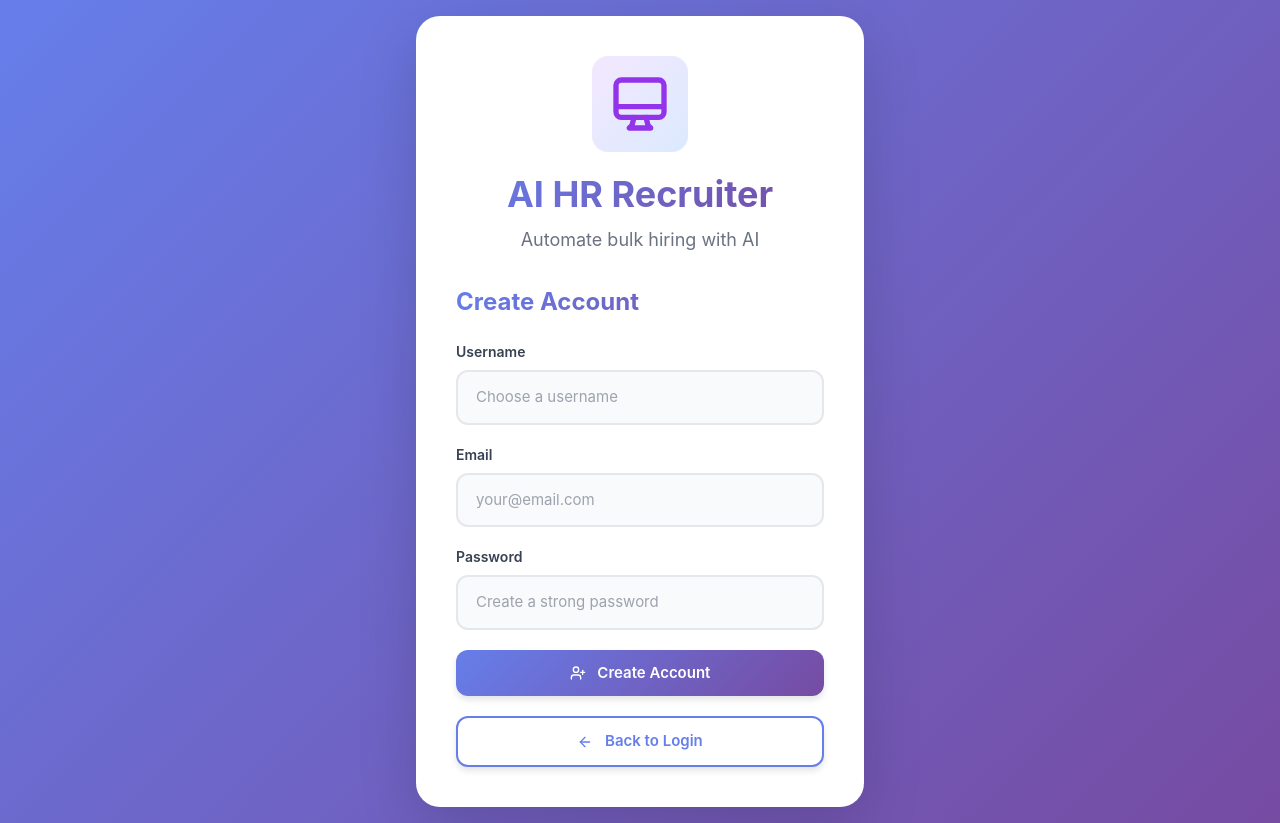
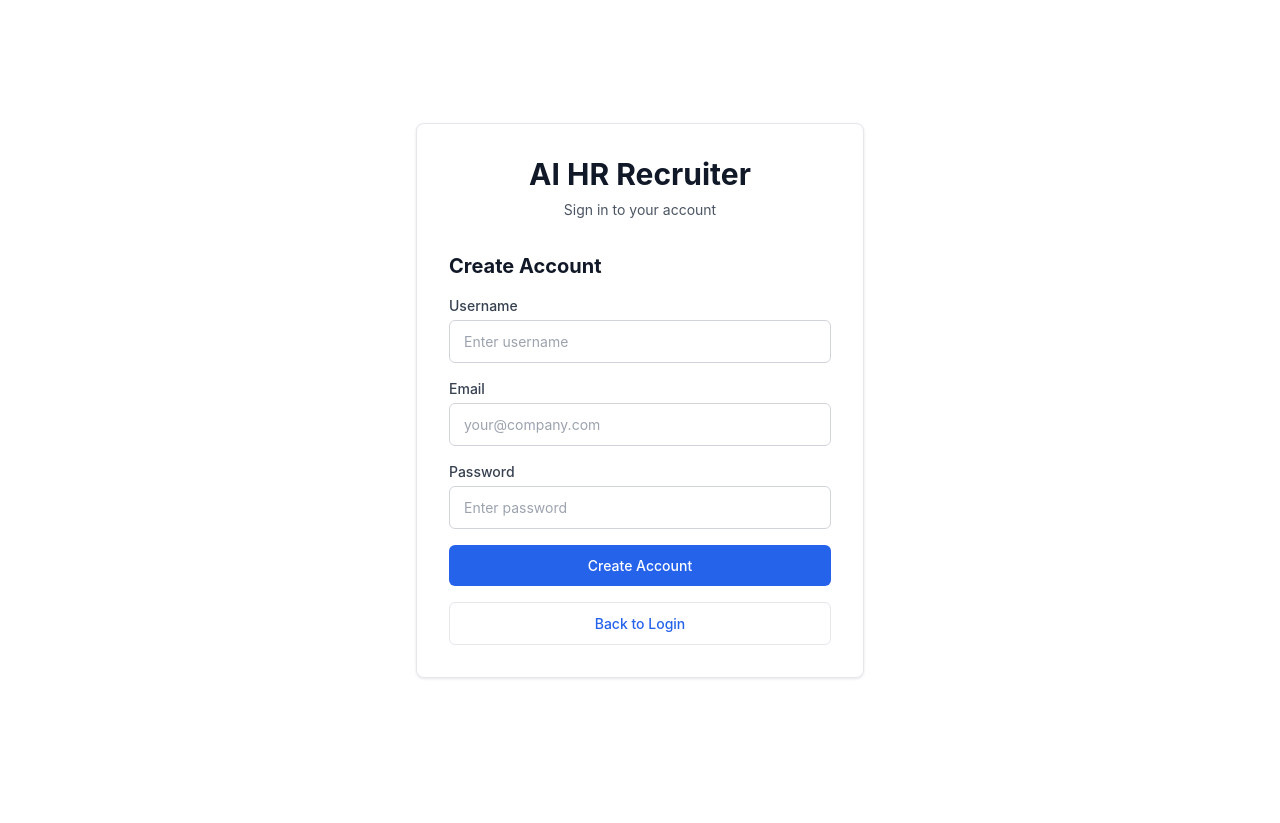
Before and after one commit to manavmate53-jpg/ai-hr-recruiter, a plain HTML site: page index.html in a window 1280 px wide. Both pictures are taken after typing "Sample", "Sample123" into the empty fields and a click on the button "Create Account". After the commit the page ends 800 px from the top, so only its background shows below. Drawn offline with nearby package versions, Linux system fonts and the light colour scheme.

Commit message:
Corporate B2B SaaS redesign: clean blue theme, minimal design, professional styling

```diff
--- a/index.html
+++ b/index.html
@@ -14,85 +14,67 @@
     <style>
         * { margin: 0; padding: 0; box-sizing: border-box; }
         body {
-            font-family: 'Inter', -apple-system, BlinkMacSystemFont, 'Segoe UI', sans-serif;
-            background: linear-gradient(135deg, #667eea 0%, #764ba2 100%);
+            font-family: -apple-system, BlinkMacSystemFont, 'Segoe UI', 'Roboto', sans-serif;
+            background: #f8f9fa;
             min-height: 100vh;
         }
         .btn {
-            padding: 12px 24px;
-            border-radius: 12px;
-            font-weight: 600;
-            transition: all 0.3s ease;
+            padding: 10px 20px;
+            border-radius: 6px;
+            font-weight: 500;
+            transition: all 0.2s ease;
             border: none;
             cursor: pointer;
-            font-size: 15px;
-            box-shadow: 0 4px 6px rgba(0,0,0,0.1);
+            font-size: 14px;
         }
         .btn-primary {
-            background: linear-gradient(135deg, #667eea 0%, #764ba2 100%);
+            background: #2563eb;
             color: white;
         }
         .btn-primary:hover {
-            transform: translateY(-2px);
-            box-shadow: 0 6px 12px rgba(102, 126, 234, 0.4);
+            background: #1d4ed8;
         }
         .btn-secondary {
             background: white;
-            color: #667eea;
-            border: 2px solid #667eea;
+            color: #2563eb;
+            border: 1px solid #e5e7eb;
         }
         .btn-secondary:hover {
-            background: #f7f7ff;
-            transform: translateY(-1px);
+            background: #f9fafb;
         }
         .card {
             background: white;
-            border-radius: 24px;
-            box-shadow: 0 20px 60px rgba(0,0,0,0.15);
-            padding: 40px;
-            backdrop-filter: blur(10px);
+            border-radius: 8px;
+            box-shadow: 0 1px 3px rgba(0,0,0,0.1);
+            padding: 32px;
         }
         .input {
             width: 100%;
-            padding: 14px 18px;
-            border: 2px solid #e5e7eb;
-            border-radius: 12px;
-            font-size: 15px;
-            transition: all 0.3s ease;
-            background: #f9fafb;
+            padding: 10px 14px;
+            border: 1px solid #d1d5db;
+            border-radius: 6px;
+            font-size: 14px;
+            transition: all 0.2s ease;
+            background: white;
         }
         .input:focus {
             outline: none;
-            border-color: #667eea;
-            background: white;
-            box-shadow: 0 0 0 4px rgba(102, 126, 234, 0.1);
+            border-color: #2563eb;
+            box-shadow: 0 0 0 3px rgba(37, 99, 235, 0.1);
         }
         .tab {
-            padding: 14px 24px;
+            padding: 12px 20px;
             cursor: pointer;
-            transition: all 0.3s ease;
-            border-radius: 12px 12px 0 0;
+            transition: all 0.2s ease;
             font-weight: 500;
+            color: #6b7280;
         }
         .tab:hover {
-            background: rgba(102, 126, 234, 0.05);
+            color: #2563eb;
         }
         .tab.active {
-            background: white;
-            color: #667eea;
-            font-weight: 600;
-            border-bottom: 3px solid #667eea;
-        }
-        .gradient-text {
-            background: linear-gradient(135deg, #667eea 0%, #764ba2 100%);
-            -webkit-background-clip: text;
-            -webkit-text-fill-color: transparent;
-            background-clip: text;
-        }
-        .glass-card {
-            background: rgba(255, 255, 255, 0.95);
-            backdrop-filter: blur(20px);
-            border: 1px solid rgba(255, 255, 255, 0.3);
+            color: #2563eb;
+            border-bottom: 2px solid #2563eb;
         }
     </style>
 </head>
@@ -265,97 +247,65 @@
 
         function LoginScreen() {
             return `
-                <div class="min-h-screen flex items-center justify-center p-4">
-                    <div class="card max-w-md w-full">
+                <div class="min-h-screen flex items-center justify-center p-4" style="background: white;">
+                    <div class="card max-w-md w-full" style="box-shadow: 0 1px 3px rgba(0,0,0,0.1); border: 1px solid #e5e7eb;">
                         <div class="text-center mb-8">
-                            <div class="inline-block p-4 bg-gradient-to-br from-purple-100 to-blue-100 rounded-2xl mb-4">
-                                <svg class="w-16 h-16" fill="none" stroke="currentColor" viewBox="0 0 24 24">
-                                    <path stroke-linecap="round" stroke-linejoin="round" stroke-width="2" d="M9.75 17L9 20l-1 1h8l-1-1-.75-3M3 13h18M5 17h14a2 2 0 002-2V5a2 2 0 00-2-2H5a2 2 0 00-2 2v10a2 2 0 002 2z" class="text-purple-600"></path>
-                                </svg>
-                            </div>
-                            <h1 class="text-4xl font-bold gradient-text mb-3">AI HR Recruiter</h1>
-                            <p class="text-gray-500 text-lg">Automate bulk hiring with AI</p>
+                            <h1 class="text-3xl font-bold text-gray-900 mb-2">AI HR Recruiter</h1>
+                            <p class="text-gray-600 text-sm">Sign in to your account</p>
                         </div>
 
                         ${state.showCreateAccount ? `
-                            <form onsubmit="handleCreateAccount(event)" class="space-y-5">
-                                <h2 class="text-2xl font-bold gradient-text mb-6">Create Account</h2>
+                            <form onsubmit="handleCreateAccount(event)" class="space-y-4">
+                                <h2 class="text-xl font-bold text-gray-900 mb-4">Create Account</h2>
                                 <div>
-                                    <label class="block text-sm font-semibold text-gray-700 mb-2">Username</label>
-                                    <input type="text" id="new-username" class="input" placeholder="Choose a username" required>
+                                    <label class="block text-sm font-medium text-gray-700 mb-1">Username</label>
+                                    <input type="text" id="new-username" class="input" placeholder="Enter username" required>
                                 </div>
                                 <div>
-                                    <label class="block text-sm font-semibold text-gray-700 mb-2">Email</label>
-                                    <input type="email" id="new-email" class="input" placeholder="your@email.com" required>
+                                    <label class="block text-sm font-medium text-gray-700 mb-1">Email</label>
+                                    <input type="email" id="new-email" class="input" placeholder="your@company.com" required>
                                 </div>
                                 <div>
-                                    <label class="block text-sm font-semibold text-gray-700 mb-2">Password</label>
-                                    <input type="password" id="new-password" class="input" placeholder="Create a strong password" required>
+                                    <label class="block text-sm font-medium text-gray-700 mb-1">Password</label>
+                                    <input type="password" id="new-password" class="input" placeholder="Enter password" required>
                                 </div>
-                                <button type="submit" class="btn btn-primary w-full mt-6">
-                                    <i data-lucide="user-plus" class="w-4 h-4 inline mr-2"></i>
-                                    Create Account
-                                </button>
-                                <button type="button" onclick="state.showCreateAccount = false; render()" class="btn btn-secondary w-full">
-                                    <i data-lucide="arrow-left" class="w-4 h-4 inline mr-2"></i>
-                                    Back to Login
-                                </button>
+                                <button type="submit" class="btn btn-primary w-full mt-4">Create Account</button>
+                                <button type="button" onclick="state.showCreateAccount = false; render()" class="btn btn-secondary w-full">Back to Login</button>
                             </form>
                         ` : state.showForgotPassword ? `
-                            <form onsubmit="handleForgotPassword(event)" class="space-y-5">
-                                <h2 class="text-2xl font-bold gradient-text mb-6">Reset Password</h2>
+                            <form onsubmit="handleForgotPassword(event)" class="space-y-4">
+                                <h2 class="text-xl font-bold text-gray-900 mb-4">Reset Password</h2>
                                 <div>
-                                    <label class="block text-sm font-semibold text-gray-700 mb-2">Email Address</label>
-                                    <input type="email" id="reset-email" class="input" placeholder="your@email.com" required>
+                                    <label class="block text-sm font-medium text-gray-700 mb-1">Email Address</label>
+                                    <input type="email" id="reset-email" class="input" placeholder="your@company.com" required>
                                 </div>
                                 <p class="text-sm text-gray-500">We'll send you a link to reset your password</p>
-                                <button type="submit" class="btn btn-primary w-full mt-6">
-                                    <i data-lucide="mail" class="w-4 h-4 inline mr-2"></i>
-                                    Send Reset Link
-                                </button>
-                                <button type="button" onclick="state.showForgotPassword = false; render()" class="btn btn-secondary w-full">
-                                    <i data-lucide="arrow-left" class="w-4 h-4 inline mr-2"></i>
-                                    Back to Login
-                                </button>
+                                <button type="submit" class="btn btn-primary w-full mt-4">Send Reset Link</button>
+                                <button type="button" onclick="state.showForgotPassword = false; render()" class="btn btn-secondary w-full">Back to Login</button>
                             </form>
                         ` : `
-                            <form onsubmit="handleLogin(event)" class="space-y-5">
+                            <form onsubmit="handleLogin(event)" class="space-y-4">
                                 <div>
-                                    <label class="block text-sm font-semibold text-gray-700 mb-2">Username</label>
-                                    <input type="text" id="username" class="input" placeholder="Enter your username" required>
+                                    <label class="block text-sm font-medium text-gray-700 mb-1">Username</label>
+                                    <input type="text" id="username" class="input" placeholder="Enter username" required>
                                 </div>
 
                                 <div>
-                                    <label class="block text-sm font-semibold text-gray-700 mb-2">Password</label>
-                                    <div class="relative">
-                                        <input type="password" id="password" class="input pr-12" placeholder="Enter your password" required>
-                                        <button type="button" onclick="togglePassword()" class="absolute right-4 top-4 text-gray-400 hover:text-gray-600">
-                                            <i data-lucide="eye" class="w-5 h-5"></i>
-                                        </button>
-                                    </div>
+                                    <label class="block text-sm font-medium text-gray-700 mb-1">Password</label>
+                                    <input type="password" id="password" class="input" placeholder="Enter password" required>
                                 </div>
 
-                                <button type="submit" class="btn btn-primary w-full mt-6">
-                                    <i data-lucide="log-in" class="w-5 h-5 inline mr-2"></i>
-                                    Sign In
-                                </button>
+                                <button type="submit" class="btn btn-primary w-full mt-4">Sign In</button>
                             </form>
 
-                            <div class="mt-6 flex justify-between items-center text-sm">
-                                <button onclick="state.showCreateAccount = true; render()" class="font-semibold text-purple-600 hover:text-purple-700 transition">
-                                    <i data-lucide="user-plus" class="w-4 h-4 inline mr-1"></i>
-                                    Create Account
-                                </button>
-                                <button onclick="state.showForgotPassword = true; render()" class="font-semibold text-purple-600 hover:text-purple-700 transition">
-                                    Forgot Password?
-                                </button>
+                            <div class="mt-4 flex justify-between items-center text-sm">
+                                <button onclick="state.showCreateAccount = true; render()" class="text-blue-600 hover:text-blue-700">Create Account</button>
+                                <button onclick="state.showForgotPassword = true; render()" class="text-blue-600 hover:text-blue-700">Forgot Password?</button>
                             </div>
 
-                            <div class="mt-6 p-4 bg-gradient-to-r from-purple-50 to-blue-50 rounded-xl border border-purple-100">
-                                <p class="text-sm text-gray-600 text-center">
-                                    <span class="font-semibold text-purple-700">Demo Login:</span>
-                                    <span class="font-mono bg-white px-2 py-1 rounded">admin</span> /
-                                    <span class="font-mono bg-white px-2 py-1 rounded">admin123</span>
+                            <div class="mt-6 pt-4 border-t border-gray-200">
+                                <p class="text-xs text-gray-500 text-center">
+                                    Demo: <span class="font-mono text-gray-700">admin</span> / <span class="font-mono text-gray-700">admin123</span>
                                 </p>
                             </div>
                         `}
@@ -366,30 +316,15 @@
 
         function Header() {
             return `
-                <header class="bg-white shadow-lg border-b border-gray-100">
-                    <div class="max-w-7xl mx-auto px-6 py-5 flex justify-between items-center">
-                        <div class="flex items-center gap-4">
-                            <div class="p-2 bg-gradient-to-br from-purple-100 to-blue-100 rounded-xl">
-                                <svg class="w-8 h-8 text-purple-600" fill="none" stroke="currentColor" viewBox="0 0 24 24">
-                                    <path stroke-linecap="round" stroke-linejoin="round" stroke-width="2" d="M9.75 17L9 20l-1 1h8l-1-1-.75-3M3 13h18M5 17h14a2 2 0 002-2V5a2 2 0 00-2-2H5a2 2 0 00-2 2v10a2 2 0 002 2z"></path>
-                                </svg>
-                            </div>
-                            <div>
-                                <h1 class="text-2xl font-bold gradient-text">AI HR Recruiter</h1>
-                                <p class="text-sm text-gray-500">Bulk Hiring Automation</p>
-                            </div>
+                <header class="bg-white border-b border-gray-200">
+                    <div class="max-w-7xl mx-auto px-6 py-4 flex justify-between items-center">
+                        <div>
+                            <h1 class="text-xl font-bold text-gray-900">AI HR Recruiter</h1>
+                            <p class="text-xs text-gray-500">Bulk Hiring Automation</p>
                         </div>
-                        <div class="flex items-center gap-4">
-                            <div class="px-4 py-2 bg-gradient-to-r from-purple-50 to-blue-50 rounded-xl border border-purple-100">
-                                <span class="text-sm font-semibold text-purple-700">
-                                    <i data-lucide="user" class="w-4 h-4 inline mr-1"></i>
-                                    ${state.user?.username || 'User'}
-                                </span>
-                            </div>
-                            <button onclick="logout()" class="btn btn-secondary">
-                                <i data-lucide="log-out" class="w-4 h-4 inline mr-2"></i>
-                                Logout
-                            </button>
+                        <div class="flex items-center gap-3">
+                            <span class="text-sm text-gray-600">${state.user?.username || 'User'}</span>
+                            <button onclick="logout()" class="btn btn-secondary text-sm">Logout</button>
                         </div>
                     </div>
                 </header>
@@ -771,7 +706,7 @@ HR Team`;
 
             if (!state.user) {
                 app.innerHTML = LoginScreen();
-                document.body.style.background = 'linear-gradient(135deg, #667eea 0%, #764ba2 100%)';
+                document.body.style.background = 'white';
             } else {
                 let content = '';
                 if (state.currentTab === 'upload') content = UploadTab();
@@ -779,8 +714,8 @@ HR Team`;
                 else if (state.currentTab === 'messages') content = MessagesTab();
                 else if (state.currentTab === 'settings') content = SettingsTab();
 
-                document.body.style.background = '#f3f4f6';
-                app.innerHTML = Header() + Tabs() + `<div class="bg-gray-100 min-h-screen">${content}</div>`;
+                document.body.style.background = '#f8f9fa';
+                app.innerHTML = Header() + Tabs() + `<div class="min-h-screen" style="background: #f8f9fa;">${content}</div>`;
             }
 
             // Initialize Lucide icons
```
